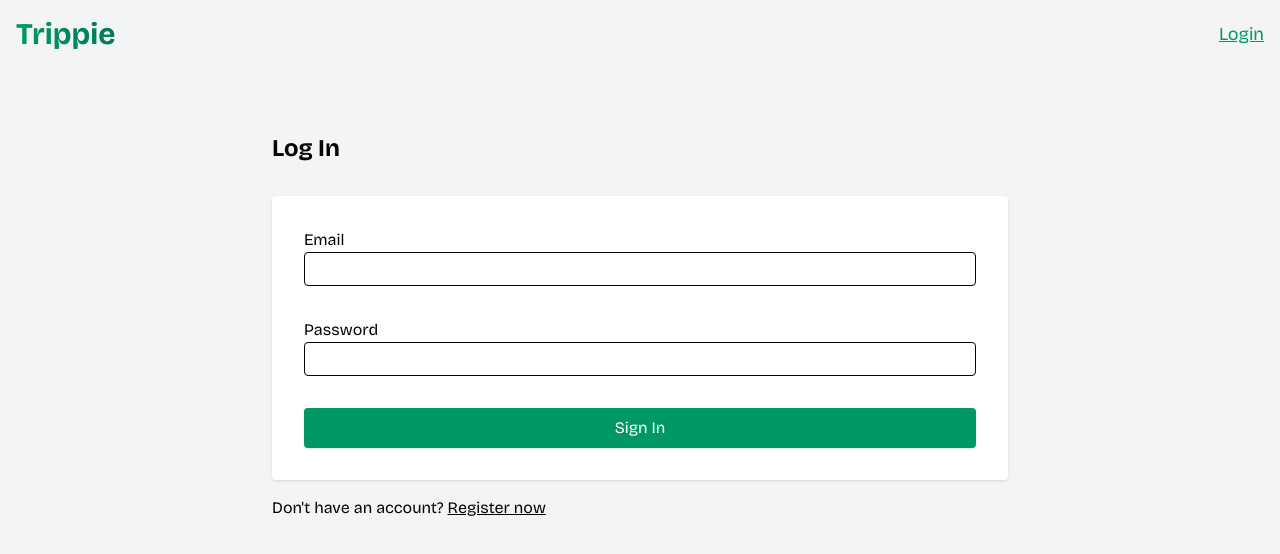
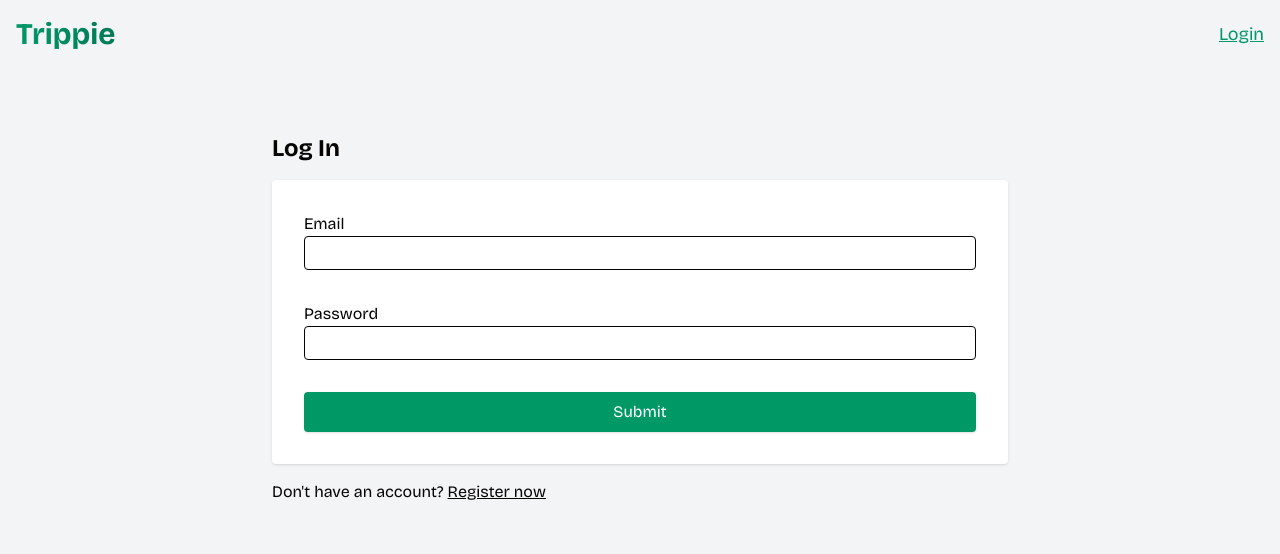
Before and after one commit to HollosJ/trippie, a React (Vite) app in the folder frontend/: page /login in a window 1280 px wide. Shown: the top 554 px of the page. Built offline with nearby package versions, Linux system fonts and the light colour scheme.

Commit message:
feat: improve consistency for login/register pages

```diff
--- a/frontend/src/components/CreateTripForm.tsx
+++ b/frontend/src/components/CreateTripForm.tsx
@@ -76,7 +76,7 @@ export default function CreateTripForm({ className }: CreateTripFormProps) {
 
       <form
         onSubmit={handleSubmit(onSubmit)}
-        className={`${className || ''} mt-8 grid gap-8 rounded bg-white p-8 shadow`}
+        className={`${className || ''} mt-8 grid gap-8 rounded bg-white p-4 shadow md:p-8`}
       >
         <div className="grid">
           <label htmlFor="name">Where are you going?</label>
--- /dev/null
+++ b/frontend/src/components/ErrorMessage.tsx
@@ -0,0 +1,25 @@
+import { AnimatePresence, motion } from 'framer-motion';
+
+type Props = {
+  message: string;
+  className?: string;
+};
+
+export default function ErrorMessage({ message, className }: Props) {
+  return (
+    <AnimatePresence>
+      {message && (
+        <motion.div
+          key="server-error"
+          initial={{ opacity: 0, y: -10 }}
+          animate={{ opacity: 1, y: 0 }}
+          exit={{ opacity: 0, y: -10 }}
+          transition={{ duration: 0.2, ease: 'easeInOut' }}
+          className={`border-danger rounded border-2 bg-red-400 p-2 text-center font-bold text-white ${className || ''}`}
+        >
+          {message}
+        </motion.div>
+      )}
+    </AnimatePresence>
+  );
+}
--- a/frontend/src/components/LoginForm.tsx
+++ b/frontend/src/components/LoginForm.tsx
@@ -1,23 +1,35 @@
+import { zodResolver } from '@hookform/resolvers/zod';
 import { useMutation } from '@tanstack/react-query';
 import { useNavigate } from '@tanstack/react-router';
-import { useState, type FormEvent } from 'react';
+import { useForm } from 'react-hook-form';
+import { z } from 'zod';
 import { useAuth } from '../context/AuthProvider';
+import FormError from './FormError';
+import { useState } from 'react';
+import ErrorMessage from './ErrorMessage';
+
+const loginSchema = z.object({
+  email: z.email(),
+  password: z.string(),
+});
+
+export type LoginFormValues = z.infer<typeof loginSchema>;
 
 export default function LoginForm() {
   const navigate = useNavigate();
   const { login } = useAuth();
+  const [responseError, setResponseError] = useState<string>('');
 
-  const [email, setEmail] = useState('');
-  const [password, setPassword] = useState('');
+  const {
+    register,
+    handleSubmit,
+    formState: { errors },
+  } = useForm<LoginFormValues>({
+    resolver: zodResolver(loginSchema),
+  });
 
   const mutation = useMutation({
-    mutationFn: async ({
-      email,
-      password,
-    }: {
-      email: string;
-      password: string;
-    }) => {
+    mutationFn: async ({ email, password }: LoginFormValues) => {
       await login(email, password);
     },
     onSuccess: () => {
@@ -25,36 +37,29 @@ export default function LoginForm() {
         to: '/trips',
       });
     },
-    onError: () => {
-      console.error('Error during login');
+    onError: (error) => {
+      setResponseError(error.message);
     },
   });
 
-  const handleSubmit = (e: FormEvent) => {
-    e.preventDefault();
-    mutation.mutate({ email, password });
-  };
+  const onSubmit = (data: LoginFormValues) => mutation.mutate(data);
 
   return (
-    <form className="grid gap-8" onSubmit={handleSubmit}>
-      <input
-        type="email"
-        placeholder="Email"
-        value={email}
-        onChange={(e) => setEmail(e.target.value)}
-      />
-      <input
-        type="password"
-        placeholder="Password"
-        value={password}
-        onChange={(e) => setPassword(e.target.value)}
-      />
+    <form
+      className="grid gap-8 rounded bg-white p-4 shadow md:p-8"
+      onSubmit={handleSubmit(onSubmit)}
+    >
+      <div className="grid">
+        <label htmlFor="email">Email</label>
+        <input type="email" {...register('email')} />
+        <FormError message={errors.email?.message} />
+      </div>
 
-      {mutation.isError && (
-        <span className="text-danger font-bold">
-          {(mutation.error as Error).message}
-        </span>
-      )}
+      <div className="grid">
+        <label htmlFor="password">Password</label>
+        <input type="password" {...register('password')} />
+        <FormError message={errors.password?.message} />
+      </div>
 
       <button
         type="submit"
@@ -63,6 +68,8 @@ export default function LoginForm() {
       >
         {mutation.isPending ? 'Logging in...' : 'Submit'}
       </button>
+
+      <ErrorMessage message={responseError} />
     </form>
   );
 }
--- a/frontend/src/components/RegisterForm.tsx
+++ b/frontend/src/components/RegisterForm.tsx
@@ -1,27 +1,36 @@
+import { zodResolver } from '@hookform/resolvers/zod';
 import { useMutation } from '@tanstack/react-query';
 import { useNavigate } from '@tanstack/react-router';
-import { useState, type FormEvent } from 'react';
+import { useForm } from 'react-hook-form';
+import { z } from 'zod';
 import { useAuth } from '../context/AuthProvider';
+import FormError from './FormError';
+import { useState } from 'react';
+import { AnimatePresence, motion } from 'framer-motion';
+import ErrorMessage from './ErrorMessage';
 
-interface RegisterFormProps {
-  className?: string;
-}
+const registerSchema = z.object({
+  email: z.email(),
+  password: z.string().min(8, 'Password must be at least 8 characters'),
+});
 
-export function RegisterForm({ className }: RegisterFormProps) {
+export type RegisterFormValues = z.infer<typeof registerSchema>;
+
+export function RegisterForm() {
   const navigate = useNavigate();
   const { register } = useAuth();
+  const [responseError, setResponseError] = useState<string>('');
 
-  const [email, setEmail] = useState<string>('');
-  const [password, setPassword] = useState<string>('');
+  const {
+    register: registerField,
+    handleSubmit,
+    formState: { errors },
+  } = useForm<RegisterFormValues>({
+    resolver: zodResolver(registerSchema),
+  });
 
   const mutation = useMutation({
-    mutationFn: async ({
-      email,
-      password,
-    }: {
-      email: string;
-      password: string;
-    }) => {
+    mutationFn: async ({ email, password }: RegisterFormValues) => {
       await register(email, password);
     },
     onSuccess: () => {
@@ -29,39 +38,29 @@ export function RegisterForm({ className }: RegisterFormProps) {
         to: '/trips',
       });
     },
-    onError: () => {
-      console.error('Error during registration');
+    onError: (error) => {
+      setResponseError(error.message);
     },
   });
 
-  const handleSubmit = (e: FormEvent) => {
-    e.preventDefault();
-    mutation.mutate({ email, password });
-  };
+  const onSubmit = (data: RegisterFormValues) => mutation.mutate(data);
 
   return (
-    <form className={`grid gap-8 ${className || ''}`} onSubmit={handleSubmit}>
+    <form
+      className={`grid gap-8 rounded bg-white p-4 shadow md:p-8`}
+      onSubmit={handleSubmit(onSubmit)}
+    >
       <div className="grid">
         <label htmlFor="email">Email</label>
-        <input
-          type="email"
-          value={email}
-          onChange={(e) => setEmail(e.target.value)}
-        />
+        <input type="email" {...registerField('email')} />
+        <FormError message={errors.email?.message} />
       </div>
 
       <div className="grid">
         <label htmlFor="password">Password</label>
-        <input
-          type="password"
-          value={password}
-          onChange={(e) => setPassword(e.target.value)}
-        />
+        <input type="password" {...registerField('password')} />
+        <FormError message={errors.password?.message} />
       </div>
-
-      {mutation.isError && (
-        <span className="text-danger font-bold">{mutation.error.message}</span>
-      )}
 
       <button
         type="submit"
@@ -70,6 +69,8 @@ export function RegisterForm({ className }: RegisterFormProps) {
       >
         {mutation.isPending ? 'Registering...' : 'Register'}
       </button>
+
+      <ErrorMessage message={responseError} />
     </form>
   );
 }
--- a/frontend/src/context/ModalProvider.tsx
+++ b/frontend/src/context/ModalProvider.tsx
@@ -50,7 +50,7 @@ export function ModalProvider({ children }: { children: ReactNode }) {
                   animate={{ scale: 1 }}
                   exit={{ scale: 0.75 }}
                   transition={{ duration: 0.2 }}
-                  className="relative w-full max-w-md rounded bg-white p-6 shadow-lg"
+                  className="relative w-full max-w-md rounded bg-white p-4 shadow-lg md:p-8"
                   onClick={(e) => e.stopPropagation()}
                 >
                   {modalTitle && (
--- a/frontend/src/routes/login.tsx
+++ b/frontend/src/routes/login.tsx
@@ -1,11 +1,6 @@
-import {
-  createFileRoute,
-  Link,
-  redirect,
-  useRouter,
-} from '@tanstack/react-router';
-import { useState, type FormEvent } from 'react';
+import { createFileRoute, Link, redirect } from '@tanstack/react-router';
 import { z } from 'zod';
+import LoginForm from '../components/LoginForm';
 
 const redirectFallback = '/trips' as const;
 
@@ -22,81 +17,11 @@ export const Route = createFileRoute('/login')({
 });
 
 function LoginComponent() {
-  const { auth } = Route.useRouteContext();
-  const search = Route.useSearch();
-  const navigate = Route.useNavigate();
-  const router = useRouter();
-  const [email, setEmail] = useState('');
-  const [password, setPassword] = useState('');
-  const [isLoading, setIsLoading] = useState(false);
-  const [error, setError] = useState('');
-
-  const handleSubmit = async (e: FormEvent) => {
-    e.preventDefault();
-    setIsLoading(true);
-    setError('');
-
-    try {
-      await auth.login(email, password);
-      // Navigate to the redirect URL using router navigation
-      await router.invalidate();
-
-      await navigate({
-        to: search.redirect || redirectFallback,
-      });
-    } catch (err) {
-      setError('Invalid email or password');
-    } finally {
-      setIsLoading(false);
-    }
-  };
-
-  // TODO: Convert to React Query
-
   return (
     <div className="container my-8 md:my-16 md:max-w-screen-md">
-      <h1 className="text-2xl">Log In</h1>
+      <h1 className="mb-4 text-2xl">Log In</h1>
 
-      <form
-        onSubmit={handleSubmit}
-        className="mt-8 grid gap-8 rounded bg-white p-8 shadow"
-      >
-        {error && (
-          <div className="border-danger text-danger rounded border bg-red-100 px-4 py-3">
-            {error}
-          </div>
-        )}
-
-        <div className="grid">
-          <label htmlFor="email" className="">
-            Email
-          </label>
-          <input
-            id="email"
-            type="text"
-            value={email}
-            onChange={(e) => setEmail(e.target.value)}
-            required
-          />
-        </div>
-
-        <div className="grid">
-          <label htmlFor="password" className="">
-            Password
-          </label>
-          <input
-            id="password"
-            type="password"
-            value={password}
-            onChange={(e) => setPassword(e.target.value)}
-            required
-          />
-        </div>
-
-        <button type="submit" disabled={isLoading} className="btn btn--primary">
-          {isLoading ? 'Signing in...' : 'Sign In'}
-        </button>
-      </form>
+      <LoginForm />
 
       <p className="mt-4">
         Don't have an account?{' '}
--- a/frontend/src/routes/register.tsx
+++ b/frontend/src/routes/register.tsx
@@ -8,9 +8,9 @@ export const Route = createFileRoute('/register')({
 function RouteComponent() {
   return (
     <div className="container my-8 md:my-16 md:max-w-screen-md">
-      <h1 className="mb-8 text-2xl">Register</h1>
+      <h1 className="mb-4 text-2xl">Register</h1>
 
-      <RegisterForm className="bg-white p-8 shadow" />
+      <RegisterForm />
 
       <p className="mt-4">
         Aleady have an account?{' '}
```
Also changed, not shown: frontend/src/context/AuthProvider.tsx (+7 -6 lines).
